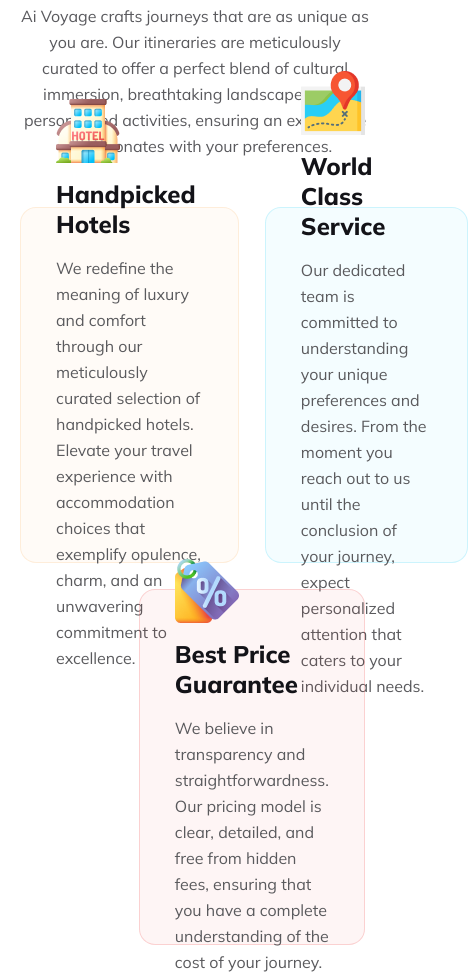
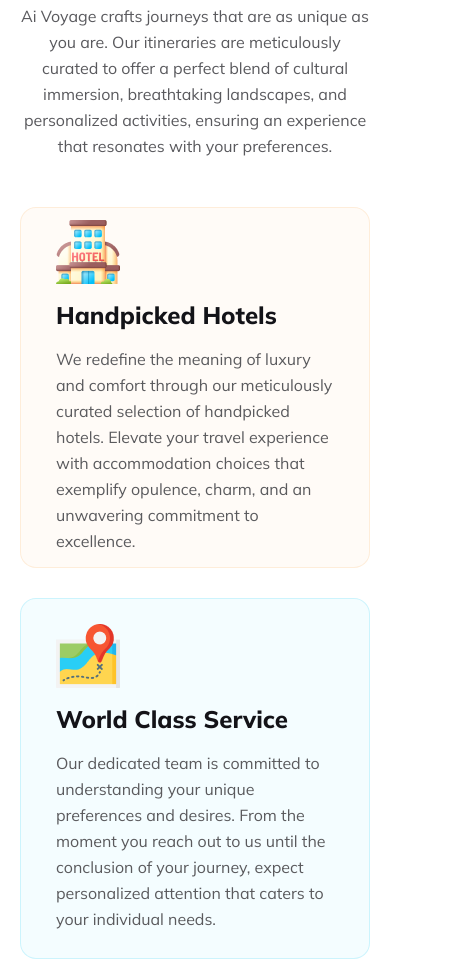
Before and after one commit to nekokaito/AiVoyage, a plain HTML site: page index.html in a window 390 px wide. Shown: the part 4246-5224 px from the top of the page, 468 px wide, since content can reach past the window. Drawn offline with Linux system fonts and the light colour scheme.

Commit message:
resposive feature

```diff
--- a/index.html
+++ b/index.html
@@ -9,6 +9,7 @@
  <link href="https://fonts.googleapis.com/css2?family=Mulish:ital,wght@0,200..1000;1,200..1000&display=swap" rel="stylesheet">
  <link rel="stylesheet" href="styles/main.css">
  <link rel="stylesheet" href="styles/media.css">
+ <link rel="shortcut icon" href="images/logo.gif" type="image/x-icon">
  <script
  src="https://kit.fontawesome.com/69864b98d9.js"
  crossorigin="anonymous"
--- a/styles/media.css
+++ b/styles/media.css
@@ -88,4 +88,17 @@
   .features-section {
     padding: 20px;
   }
+  .features-contain {
+    display: grid;
+    grid-template-areas:
+      "hotel"
+      "map"
+      "price";
+    gap: 30px;
+  }
+  .map,
+.hotel,
+.price {
+  height: 289px;
+  }
 }
```
